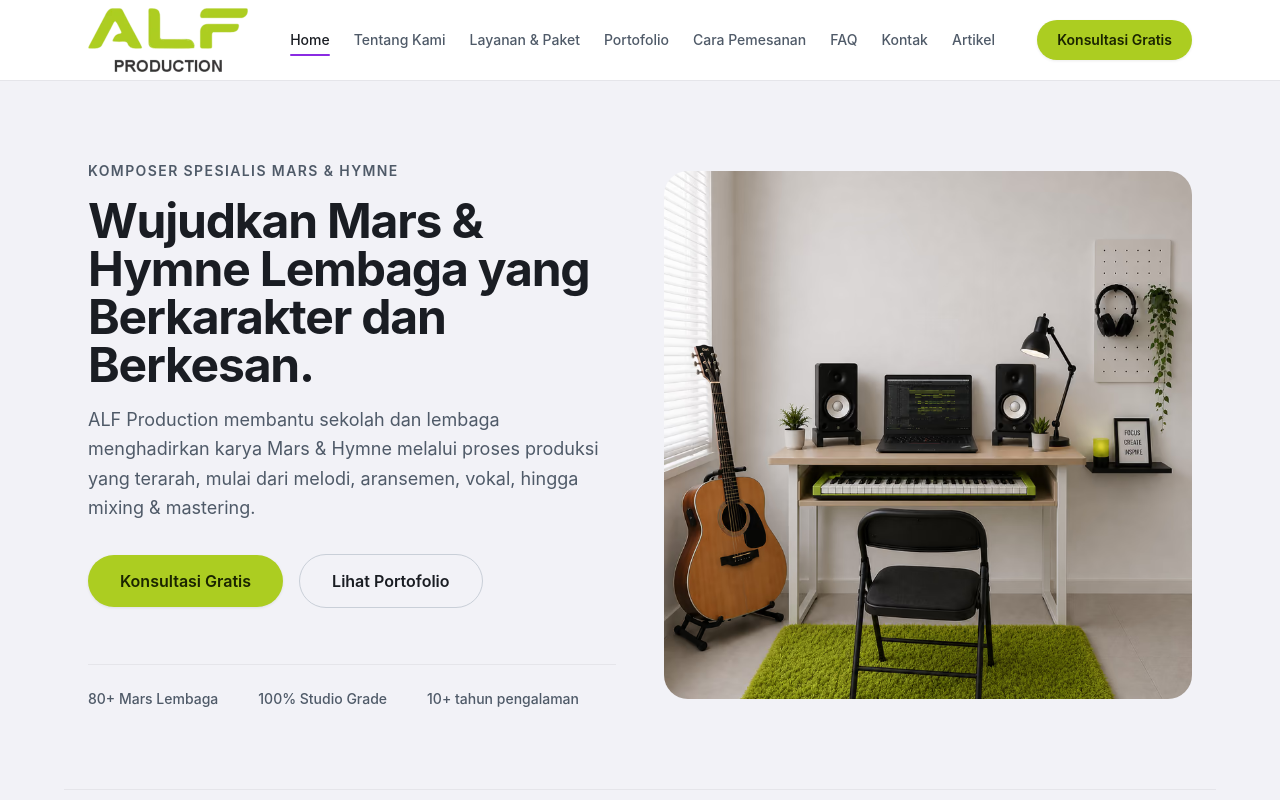
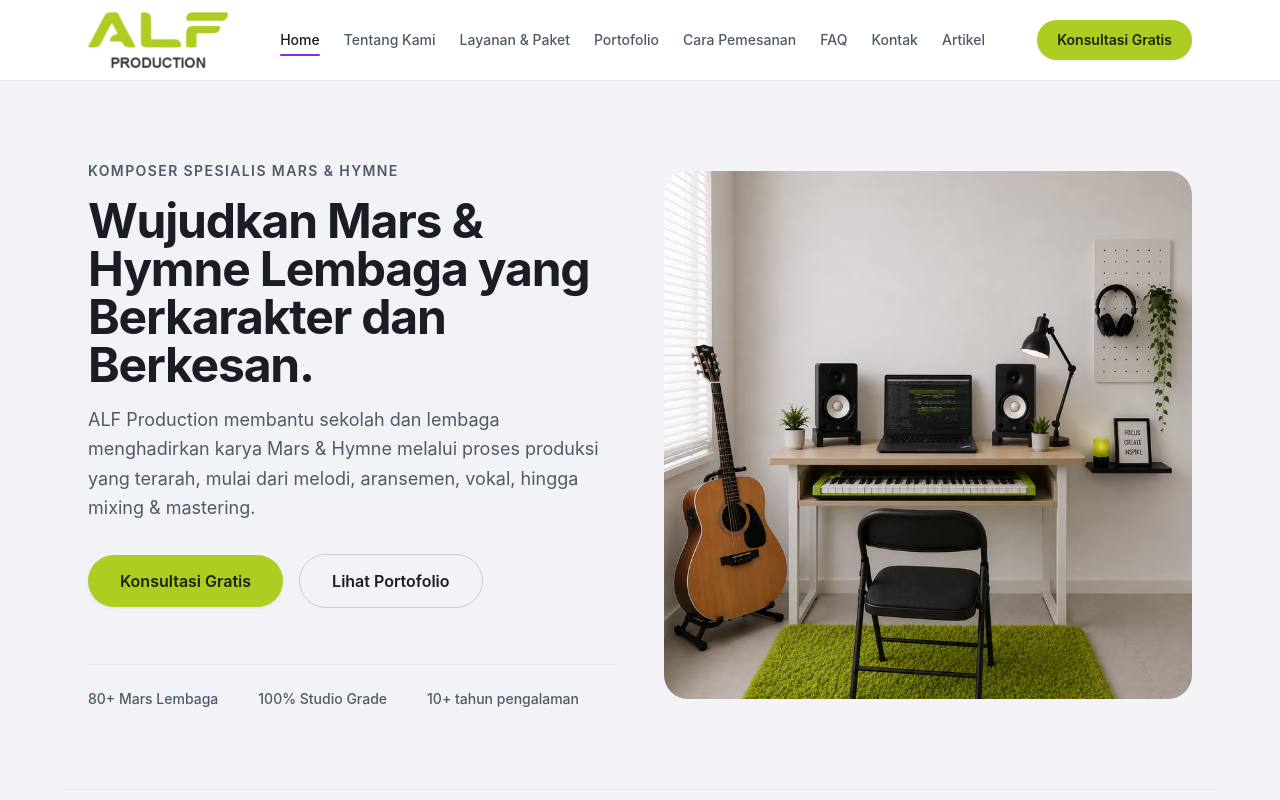
Before and after one commit to tukangoding/alfproduction.id, a Nuxt app: page / in a window 1280 px wide. Shown: the top 800 px of the page. Built offline with nearby package versions, Linux system fonts and the light colour scheme.

Commit message:
revert: kembalikan ukuran logo navbar ke semula

```diff
--- a/components/AppHeader.vue
+++ b/components/AppHeader.vue
@@ -46,13 +46,13 @@ function onKeydown(event: KeyboardEvent) {
     <div
       class="mx-auto flex h-20 max-w-6xl items-center justify-between gap-4 px-4 sm:px-6"
     >
-      <NuxtLink to="/" class="flex min-h-11 shrink-0 items-center">
+      <NuxtLink to="/" class="flex items-center gap-2">
         <img
           :src="brand.logo"
           :alt="brand.name"
-          width="320"
-          height="128"
-          class="h-14 w-auto object-contain sm:h-16"
+          width="64"
+          height="64"
+          class="h-14 w-auto object-contain"
         />
       </NuxtLink>
 
```
